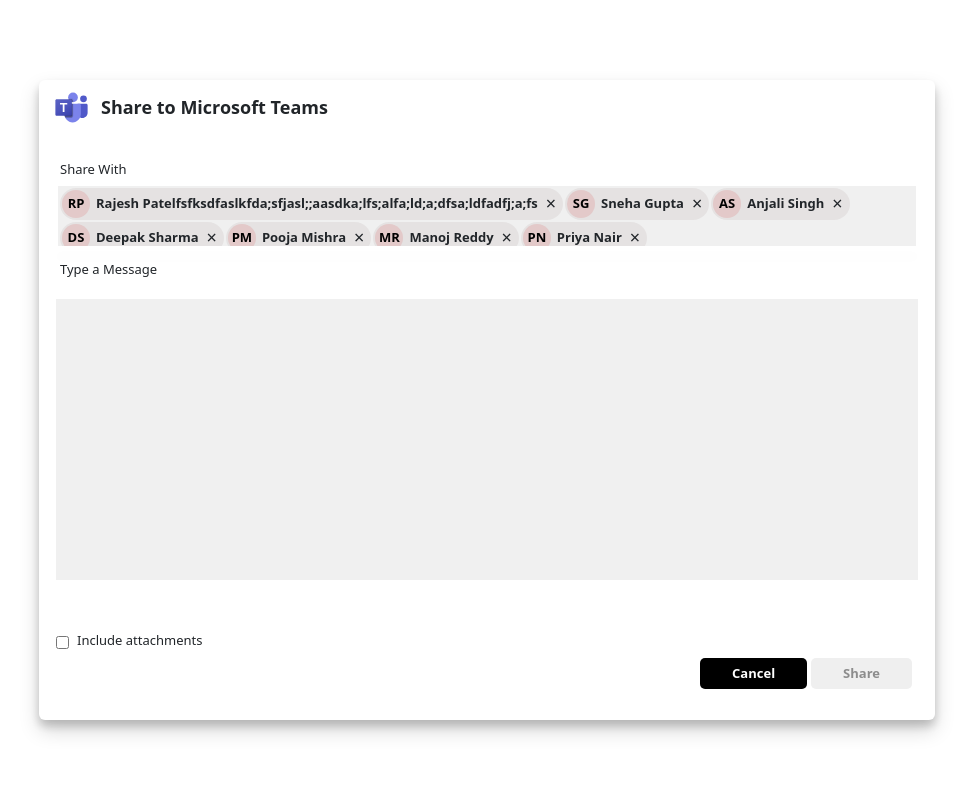
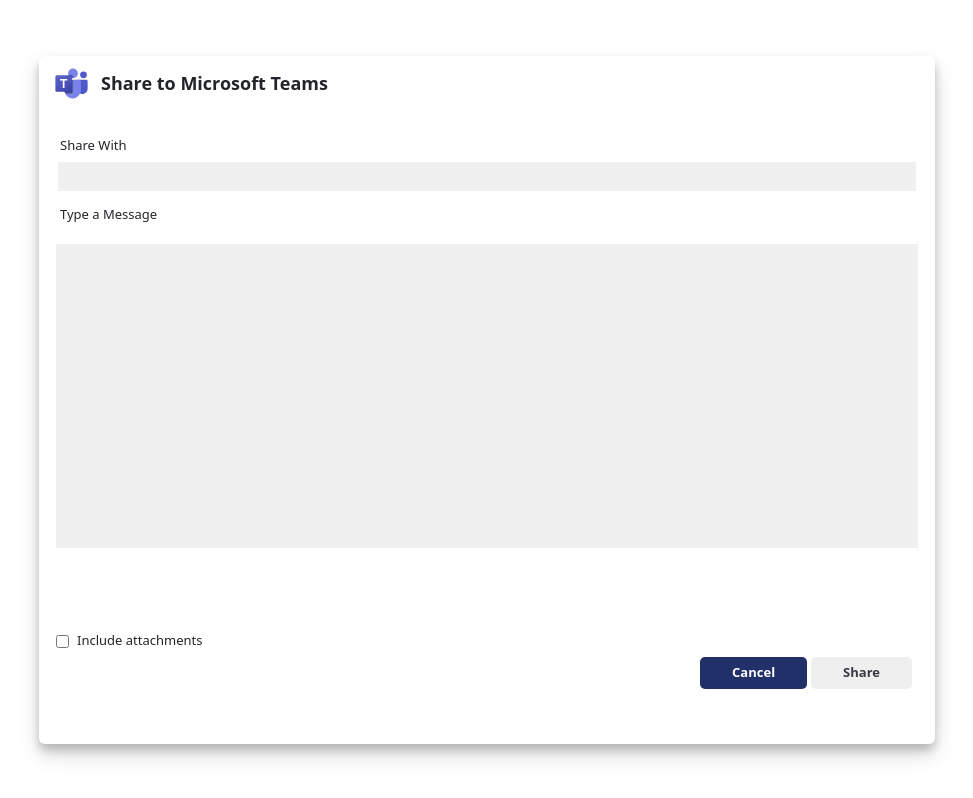
Before and after one commit to krahul2024/Teams, an Angular app in the folder Basic/: page /modal in a window 1280 px wide. Shown: the whole page, without its empty margins (153-1126 px from the left). Built offline with nearby package versions, Linux system fonts and the light colour scheme.

Commit message:
fixed the outside click issue in filtered users list

```diff
--- a/Basic/src/app/components/modal-form/modal-form.component.css
+++ b/Basic/src/app/components/modal-form/modal-form.component.css
@@ -40,7 +40,7 @@
     top: 50%;
     transform: translate(-50%, -50%);
     max-width: 70%;
-    max-height: 80%;
+    max-height: 86%;
     overflow: auto;
     transition: opacity 1s ease-in-out;
     border: none;
@@ -61,7 +61,7 @@
 .modal-body {
     position: relative;
     /* Ensure relative positioning for the close button */
-    height: 77%;
+    height: 75%;
     /* border: 1px solid red; */
     width: 100%;
 }
@@ -235,7 +235,7 @@
 .share-message-main {
     /* border: 1px solid green; */
     margin-top: 4px;
-    height: 68%;
+    height: 70%;
 }
 
 
@@ -243,6 +243,7 @@
 
 .modal-attachment {
     /* border: 1px solid yellow; */
+    width: fit-content;
 }
 
 
@@ -294,7 +295,8 @@
 .attachment-list-div {
     display: grid;
     padding: 2px 14px;
-    grid-template-columns: repeat(auto-fill, minmax(200px, 2fr)); /* Adjust column width as needed */
+    display: flex;
+    flex-wrap: wrap;
     gap: 5px;
 }
 
@@ -346,7 +348,7 @@
     font-size: small;
     font-weight: 700;
     border: 2px;
-    color: rgb(140, 140, 140);
+    color: rgb(55, 58, 66);
     border-radius: 5px;
     cursor: not-allowed;
 }
@@ -358,10 +360,24 @@
     font-weight: 700;
     color: white;
     cursor: pointer;
-    background-color: black;
+    background-color: rgba(9, 26, 89, 0.9);
     border: 2px;
     border-radius: 5px;
 }
+
+.action-btn-active:hover {
+    margin: 0px 2px;
+    padding: 6px 32px;
+    font-size: small;
+    font-weight: 700;
+    color: white;
+    cursor: pointer;
+    background-color: rgba(9, 26, 89, 1.1);
+    border: 2px;
+    border-radius: 5px;
+}
+
+
 
 
 /* Modify the scrollbar  */
--- a/Basic/src/app/components/modal-form/modal-form.component.html
+++ b/Basic/src/app/components/modal-form/modal-form.component.html
@@ -1,8 +1,8 @@
 <div class="main-div">
-    <button *ngIf="!showModal" class="modal-open" (click)="toggleModal()">Share to Teams</button>
+    <button #modalOpen *ngIf="!showModal" class="modal-open" (click)="toggleModal()">Share to Teams</button>
 
     <!-- Modal element -->
-    <div class="modal modal-content" [ngClass]="{'show': showModal}">
+    <div #modalBody class="modal modal-content" [ngClass]="{'show': showModal}">
         <div class="modal-title-div">
             <div>
                 <svg class="teams-icon" xmlns="http://www.w3.org/2000/svg"
@@ -62,9 +62,9 @@
                 <div class="share-with-div" [ngClass]="{
                     'share-with-input-focus': isTextareaFocused,
                     'share-with-div-focus' : selectedUsers.length>0
-                    }" >
+                    }">
                     <!-- <div class="selected-users-list-div"> -->
-                        <div  *ngFor="let user of selectedUsers; let i = index;">
+                    <div *ngFor="let user of selectedUsers; let i = index;">
                         <div class="selected-user-div">
                             <div class="selected-user-profile">
                                 <!-- <img src="{{user.}}" class="profile-image"  /> -->
@@ -79,7 +79,9 @@
                     <!-- </div> -->
                 </div>
 
-                <div class="filtered-results-container">
+                <div (mouseenter)="onMouseEnter()" (mouseleave)="onMouseLeave()"
+                    *ngIf="searchTerm.length>0 && (focusedOnFilteredList || isTextareaFocused)" tabindex="0"
+                    class="filtered-results-container">
                     <app-users-list [usersList]="filteredUsers" (selectedUser)="getSelectedUser($event)">
                     </app-users-list>
                 </div>
@@ -99,10 +101,10 @@
         <div class="modal-attachment">
             <div *ngIf="attachments.length > 0 && includeAttachments" class="attachment-list-div">
                 <div *ngFor="let filename of attachments; let i = index; ">
-                    <div class="view-file" (click)="removeAttachment(filename)">
+                    <div class="view-file">
                         <a target="_blank" [href]="filename" class="filename-label">{{truncateFilename(filename,
                             '.')}}</a>
-                        <button class="remove-filename-button">&times;</button>
+                        <button class="remove-filename-button" (click)="removeAttachment(filename)">&times;</button>
                     </div>
                 </div>
             </div>
@@ -124,7 +126,7 @@
 
         <div class="share-button-div">
             <button class="action-btn-active" (click)="toggleModal()">Cancel</button>
-            <button class="action-btn" [ngClass]="{'action-btn-active' : enableShare}">Share</button>
+            <button class="action-btn" [ngClass]="{'action-btn-active' : selectedUsers.length > 0}">Share</button>
         </div>
     </div>
 </div>
--- a/Basic/src/app/components/modal-form/modal-form.component.ts
+++ b/Basic/src/app/components/modal-form/modal-form.component.ts
@@ -1,29 +1,22 @@
-import { Component } from '@angular/core';
+import { Component, ElementRef, HostListener, OnInit, ViewChild, numberAttribute } from '@angular/core';
 import { users as Users } from '../../../assets/data'; // @ts-ignore
 import { User } from 'src/app/interfaces/user.ts';
+import { timeout } from 'rxjs';
 
 @Component({
   selector: 'app-modal-form',
   templateUrl: './modal-form.component.html',
   styleUrls: ['./modal-form.component.css']
 })
-export class ModalFormComponent {
+export class ModalFormComponent implements OnInit {
+
+  @ViewChild('modalBody') modalRef! : ElementRef;
+  @ViewChild('modalOpen') modalOpenButtonRef! : ElementRef;
+
   showModal: boolean = true;
   enableShare: boolean = false;
   cancelSharing: boolean = false;
   includeAttachments: boolean = false;
-  // attachments: string[] = [
-  //   'Document1.pdf',
-  //   'Image.jpg',
-  //   'Presentation.pptx',
-  //   'Spreadsheet.xlsx',
-  //   'Video.mp4',
-  //   'LongFileNameThatExceedsFiftyCharactersAndShouldBeTruncated.pdf',
-  //   'AnotherLongFileNameThatExceedsFiftyCharactersAndShouldBeTruncated.pptx',
-  //   'Report.docx',
-  //   'AudioFileWithAVeryLongNameThatExceedsFiftyCharacters.mp3',
-  //   'ImportantDocumentWithAVeryLongNameThatExceedsFiftyCharacters.doc'
-  // ];
 
   attachments: string[] = [];
 
@@ -33,14 +26,15 @@
   users: User[] = Users.slice(0, 20); // hard-coded list of users
 
   filteredUsers: User[] = [];
-  selectedUsers: User[] = this.users.slice(0,7);
+  selectedUsers: User[] = [];
   isTextareaFocused: boolean = false;
+  focusedOnFilteredList = false ;
 
+  constructor(private elementRef: ElementRef){}
 
-  /*
-    Users are filtered on the following basis
-    - if the search value is included in name : displayName
-  */
+  ngOnInit(): void {
+
+  }
 
   filterUser(): void {
     this.filteredUsers = this.users.filter((user: User) => {
@@ -55,11 +49,32 @@
 
   //--------Add the bottom border on focus
   onTextareaFocus() {
+    console.log('Inside the focused area')
     this.isTextareaFocused = true;
   }
 
   onTextareaBlur() {
+    console.log('Outside of the focus')
     this.isTextareaFocused = false;
+    // if(!this.focusedOnFilteredList)this.searchTerm = "";
+  }
+
+  onMouseEnter(){
+    console.log('Mouse entered')
+    this.focusedOnFilteredList = true ;
+  }
+
+  onMouseLeave(){
+    this.focusedOnFilteredList = false ;
+    console.log('Mouse left the area')
+  }
+
+  shareWithDivFocus(){
+    console.log('share with div focused')
+  }
+
+  shareWithDivBlur(){
+    console.log('Share with div blurred')
   }
 
   //---------------Modal operations
@@ -75,31 +90,42 @@
     this.selectedUsers = [];
   }
 
+  @HostListener('document : click', ['$event'])
+  onClick(event: MouseEvent) {
+    // if(this.modalOpenButtonRef.nativeElement.contains(event.target)) console.log('Clicked from the button')
+    // if(!this.modalRef.nativeElement.contains(event.target)) {
+    //   console.log('from outside-click')
+    //   this.toggleModal()
+    // }
+  }
+
+
+
   getSelectedUser(user: User) {
     if (user) {
-      console.log(user);
+      // console.log(user);
       this.selectedUsers.push(user);
       this.usersConcatenatedList += (user.displayName + ", ");
     }
     // console.log(this.selectedUsers)
-    console.log(this.usersConcatenatedList)
+    // console.log(this.usersConcatenatedList)
     this.filteredUsers = [];
     this.searchTerm = "";
   }
 
 
   //------------Remove the selected user
-  removeSelectedUser(user : User) {
-    this.selectedUsers = this.selectedUsers.filter((selUser : User) => {
+  removeSelectedUser(user: User) {
+    this.selectedUsers = this.selectedUsers.filter((selUser: User) => {
       return user.displayName !== selUser.displayName;
     })
   }
 
   // ---------------- Calculate grid sizes for each item
-  getGridTemplate(){
+  getGridTemplate() {
     const gridTemplateCols = this.selectedUsers.map(user => `${(user.displayName || '').length * 7}px`).join(' ');
     console.log(gridTemplateCols)
-    return gridTemplateCols ;
+    return gridTemplateCols;
   }
 
 
@@ -126,12 +152,13 @@
     this.attachments = this.attachments.filter((attachment: string) => {
       return attachment !== filename;
     })
+    if (this.attachments.length == 0) this.includeAttachments = false;
   }
 
-  truncateFilename(filename: string, param : string) {
+  truncateFilename(filename: string, param: string) {
     const names = filename.split(param);
-    if(param == '.') return names[0].slice(0, 13) + '...' + names[names.length - 1];
-    else return names[0] + (names.length > 1 ? ', ' + names[names.length-1] : '').slice(0, 20);
+    if (param == '.') return names[0].slice(0, 13) + '...' + names[names.length - 1];
+    else return names[0] + (names.length > 1 ? ', ' + names[names.length - 1] : '').slice(0, 20);
   }
 
   isValidUser(user: User): boolean {
@@ -144,8 +171,8 @@
     console.log(user);
   }
 
-  removeUser(user : User){
-    this.selectedUsers = this.selectedUsers.filter((selUser : User) => {
+  removeUser(user: User) {
+    this.selectedUsers = this.selectedUsers.filter((selUser: User) => {
       selUser.displayName !== user.displayName;
     })
   }
@@ -163,4 +190,8 @@
     if (user && user.userPrincipalName) return user.userPrincipalName.split('@')[0].toUpperCase();
     return "";
   }
+
+  //---------------Share the message to teams
+
+
 }
```
Lines whose indentation alone changed are shown as unchanged.
